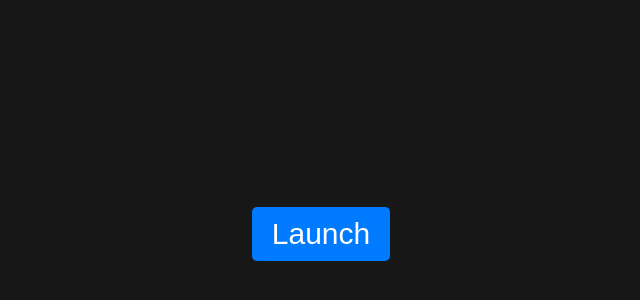
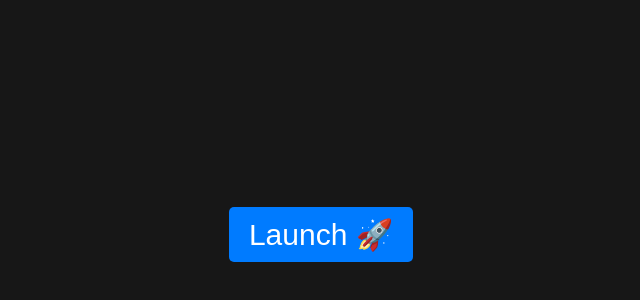
Before and after one commit to durgeshbg/gdsc_launch_page, a plain HTML site: page index.html in a window 1280 px wide. Shown: the part 156-456 px from the top of the page, without its empty margins (319-959 px from the left). Drawn offline with Linux system fonts and the light colour scheme.

Commit message:
add 🚀 emoji

```diff
--- a/index.html
+++ b/index.html
@@ -8,7 +8,7 @@
     </head>
     <body>
         <div id="container">
-            <button id="launchButton">Launch</button>
+            <button id="launchButton">Launch 🚀</button>
             <img id="hiddenImage" src="./logo.png" alt="Hidden Image" />
             <canvas id="confetti-canvas"></canvas>
         </div>
```
